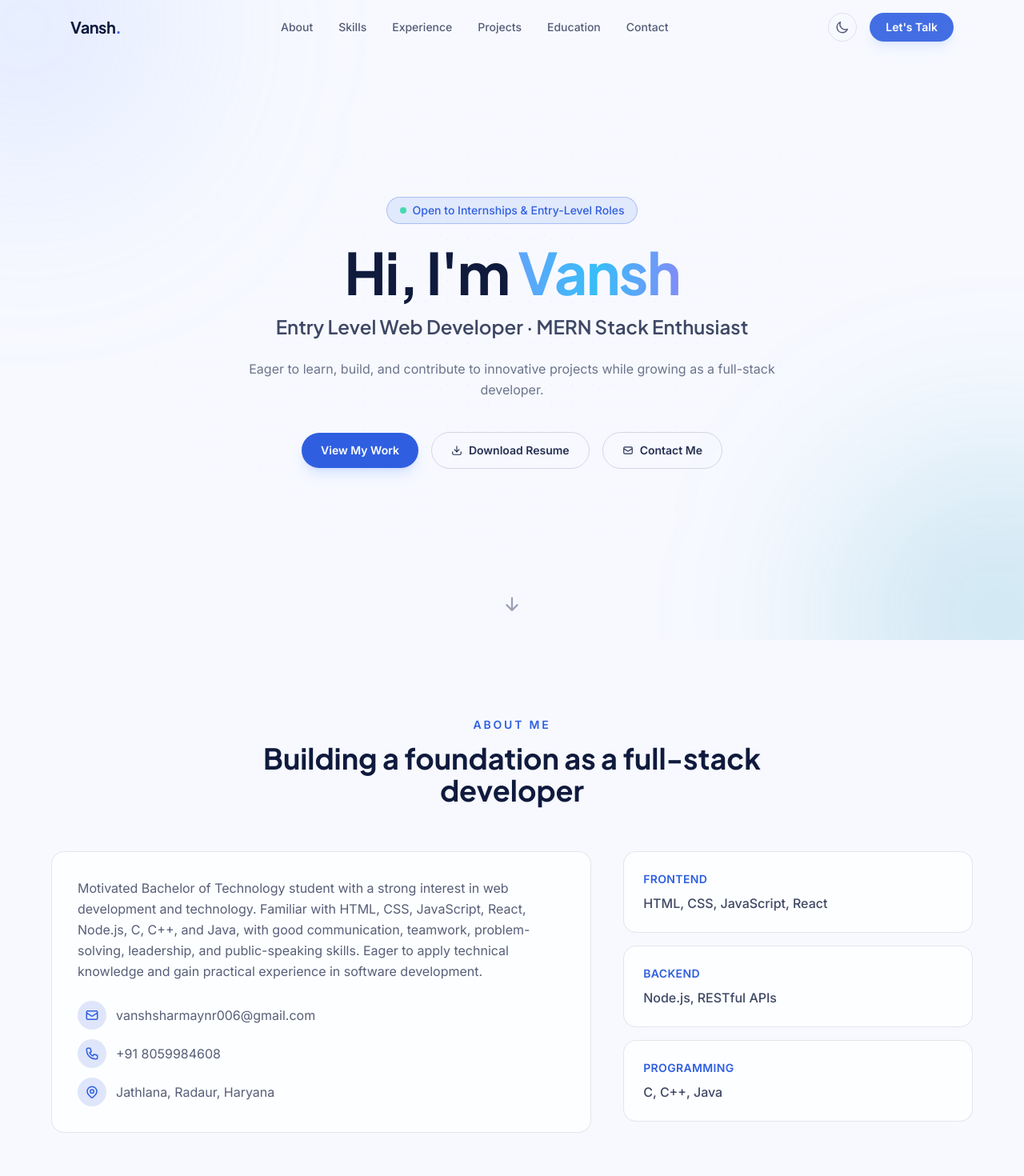
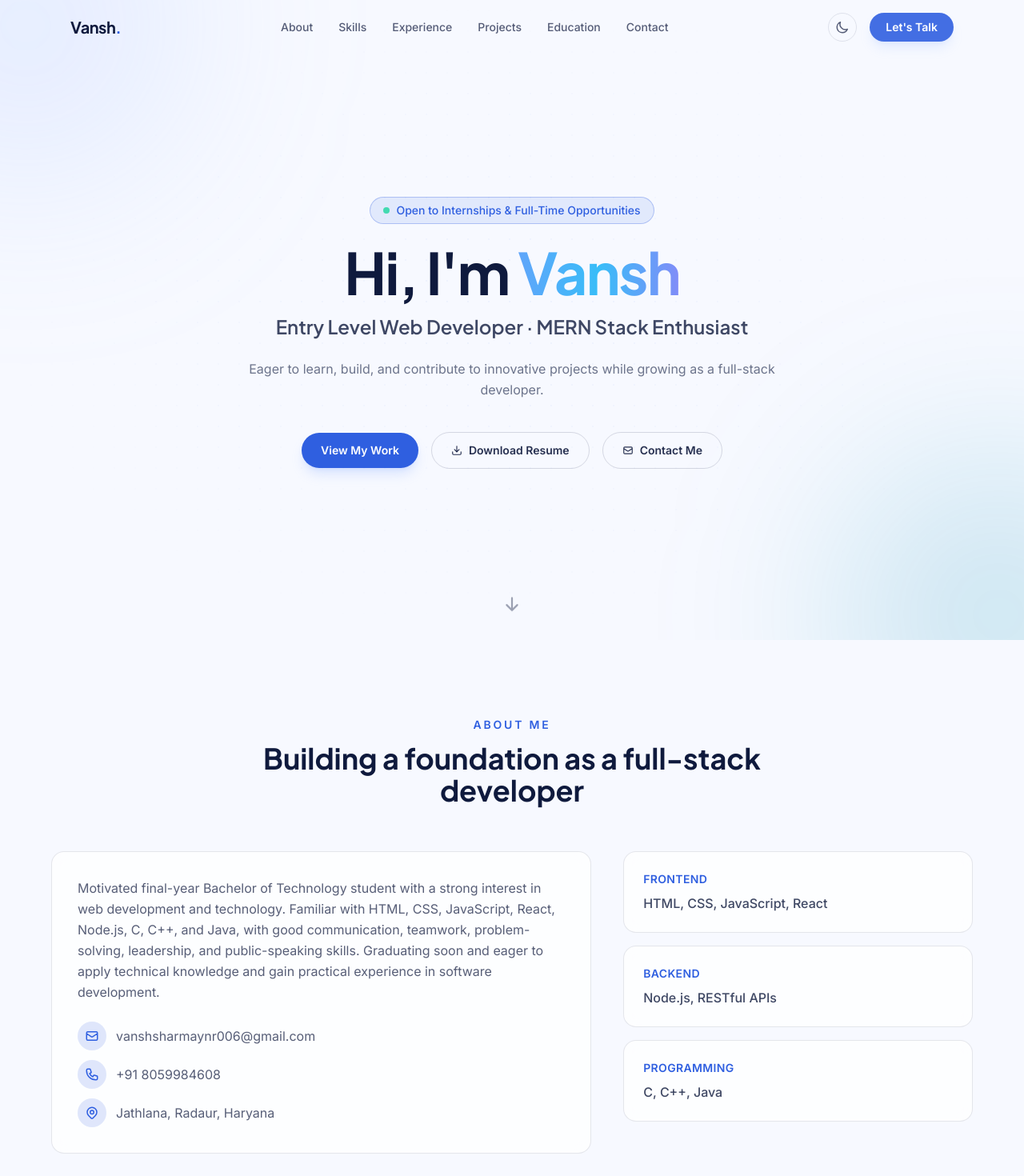
Before and after one commit to vanshsharma24/portfolio, a React (Vite) app: page / in a window 1280 px wide. Shown: the top 1470 px of the page at 80% size. Built offline with nearby package versions, Linux system fonts and the light colour scheme.

Commit message:
Reflect final-year status in content
Update role, summary, and hero/contact copy to note Vansh is a
final-year B.Tech student open to internships and full-time roles,
and show the expected graduation period (2023-2027) on the B.Tech
entry in Education.

```diff
--- a/src/components/Contact.jsx
+++ b/src/components/Contact.jsx
@@ -21,7 +21,7 @@ export default function Contact() {
         <SectionHeading
           eyebrow="Contact"
           title="Let's build something together"
-          description="Open to internships, entry-level roles, and collaborative projects. Reach out anytime."
+          description="Open to internships, full-time roles, and collaborative projects. Reach out anytime."
         />
 
         <div className="grid md:grid-cols-5 gap-8">
--- a/src/components/Education.jsx
+++ b/src/components/Education.jsx
@@ -23,8 +23,15 @@ export default function Education() {
                 <span className="flex h-11 w-11 shrink-0 items-center justify-center rounded-full bg-accent/15 text-accent">
                   <HiOutlineAcademicCap size={20} />
                 </span>
-                <div>
-                  <h3 className="font-display font-semibold text-ink">{item.degree}</h3>
+                <div className="flex-1">
+                  <div className="flex flex-wrap items-center justify-between gap-2">
+                    <h3 className="font-display font-semibold text-ink">{item.degree}</h3>
+                    {item.period && (
+                      <span className="text-xs font-medium text-accent bg-accent/10 rounded-full px-3 py-1">
+                        {item.period}
+                      </span>
+                    )}
+                  </div>
                   <p className="mt-1 text-sm text-ink/60">{item.school}</p>
                 </div>
               </motion.div>
--- a/src/components/Hero.jsx
+++ b/src/components/Hero.jsx
@@ -21,7 +21,7 @@ export default function Hero() {
           className="inline-flex items-center gap-2 rounded-full border border-accent/30 bg-accent/10 px-4 py-1.5 text-sm font-medium text-accent mb-6"
         >
           <span className="h-2 w-2 rounded-full bg-emerald-400 animate-pulse" />
-          Open to Internships &amp; Entry-Level Roles
+          Open to Internships &amp; Full-Time Opportunities
         </motion.p>
 
         <motion.h1
--- a/src/data/portfolioData.js
+++ b/src/data/portfolioData.js
@@ -1,6 +1,6 @@
 export const profile = {
   name: 'Vansh',
-  role: 'Bachelor of Technology Student',
+  role: 'Final Year B.Tech Student',
   title: 'Entry Level Web Developer',
   tagline: 'Eager to learn, build, and contribute to innovative projects while growing as a full-stack developer.',
   email: 'vanshsharmaynr006@gmail.com',
@@ -13,7 +13,7 @@ export const profile = {
     twitter: '',
   },
   summary:
-    'Motivated Bachelor of Technology student with a strong interest in web development and technology. Familiar with HTML, CSS, JavaScript, React, Node.js, C, C++, and Java, with good communication, teamwork, problem-solving, leadership, and public-speaking skills. Eager to apply technical knowledge and gain practical experience in software development.',
+    'Motivated final-year Bachelor of Technology student with a strong interest in web development and technology. Familiar with HTML, CSS, JavaScript, React, Node.js, C, C++, and Java, with good communication, teamwork, problem-solving, leadership, and public-speaking skills. Graduating soon and eager to apply technical knowledge and gain practical experience in software development.',
 }
 
 export const technicalSkills = [
@@ -95,7 +95,7 @@ export const education = [
   {
     degree: 'Bachelor of Technology (B.Tech)',
     school: 'Seth Jai Prakash Mukand Lal Institute of Engineering and Technology',
-    period: '',
+    period: '2023 – 2027 (Expected)',
   },
   {
     degree: 'Senior Secondary Education',
```
